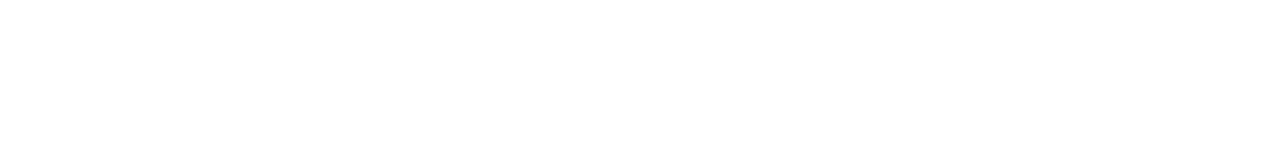
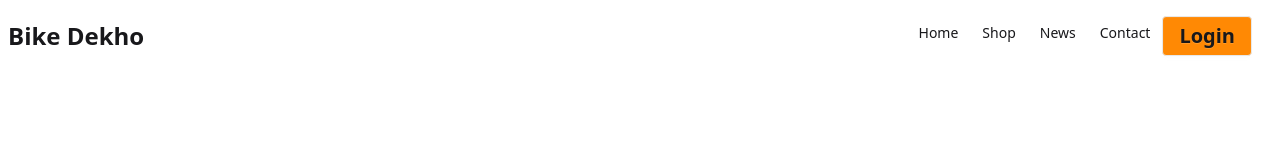
Before and after one commit to fayzullahaman/biker-zone, a plain HTML site: page index.html in a window 1280 px wide. Drawn offline with nearby package versions, Linux system fonts and the light colour scheme.

Commit message:
Header section almost finished and started main section carousel

```diff
--- a/index.html
+++ b/index.html
@@ -1,15 +1,43 @@
 <!DOCTYPE html>
 <html lang="en">
     <head>
-    <meta charset="UTF-8">
-    <meta name="viewport" content="width=device-width, initial-scale=1.0">
+        <meta charset="UTF-8" />
+        <meta name="viewport" content="width=device-width, initial-scale=1.0" />
         <title>Biker Zone</title>
+        <!-- Poppins google font -->
+        <link rel="preconnect" href="https://fonts.googleapis.com" />
+        <link rel="preconnect" href="https://fonts.gstatic.com" crossorigin />
+        <link href="https://fonts.googleapis.com/css2?family=Poppins:ital,wght@0,100;0,200;0,300;0,400;0,500;0,600;0,700;0,800;0,900;1,100;1,200;1,300;1,400;1,500;1,600;1,700;1,800;1,900&display=swap" rel="stylesheet" />
+        <!-- DaisyUi and Tailwind -->
+        <link href="https://cdn.jsdelivr.net/npm/daisyui@5" rel="stylesheet" type="text/css" />
+        <script src="https://cdn.jsdelivr.net/npm/@tailwindcss/browser@4"></script>
+        <style>
+            poppins-font {
+                font-family: "Poppins", sans-serif;
+            }
+        </style>
     </head>
-<body>
+    <body class="poppins-font">
         <!-- Header -->
-     <header></header>
+        <header class="mx-auto max-w-7xl">
+            <div class="navbar">
+                <div class="flex-1">
+                    <a href="" class="text-2xl font-bold">Bike Dekho</a>
+                </div>
+                <div class="flex-none">
+                    <ul class="menu menu-horizontal px-5">
+                        <li><a href="">Home</a></li>
+                        <li><a href="">Shop</a></li>
+                        <li><a href="">News</a></li>
+                        <li><a href="">Contact</a></li>
+                        <li><button class="btn bg-orange-400 text-xl">Login</button></li>
+                    </ul>
+                </div>
+            </div>
+        </header>
         <!-- Main -->
-     <main></main>
+        <main class="mx-auto max-w-7xl my-5">
+        </main>
         <!-- Footer -->
         <footer></footer>
     </body>
```
Lines whose indentation alone changed are shown as unchanged.
